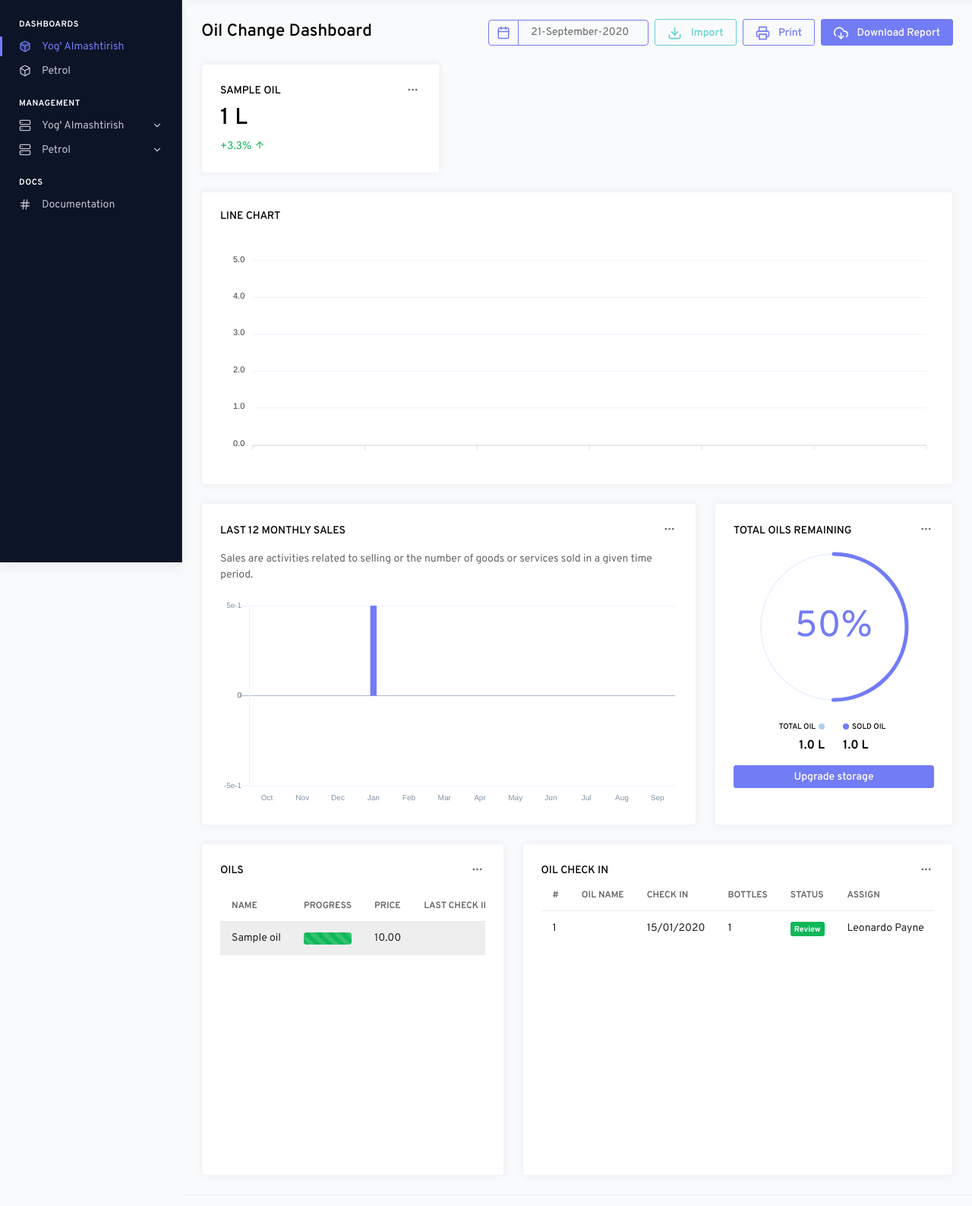
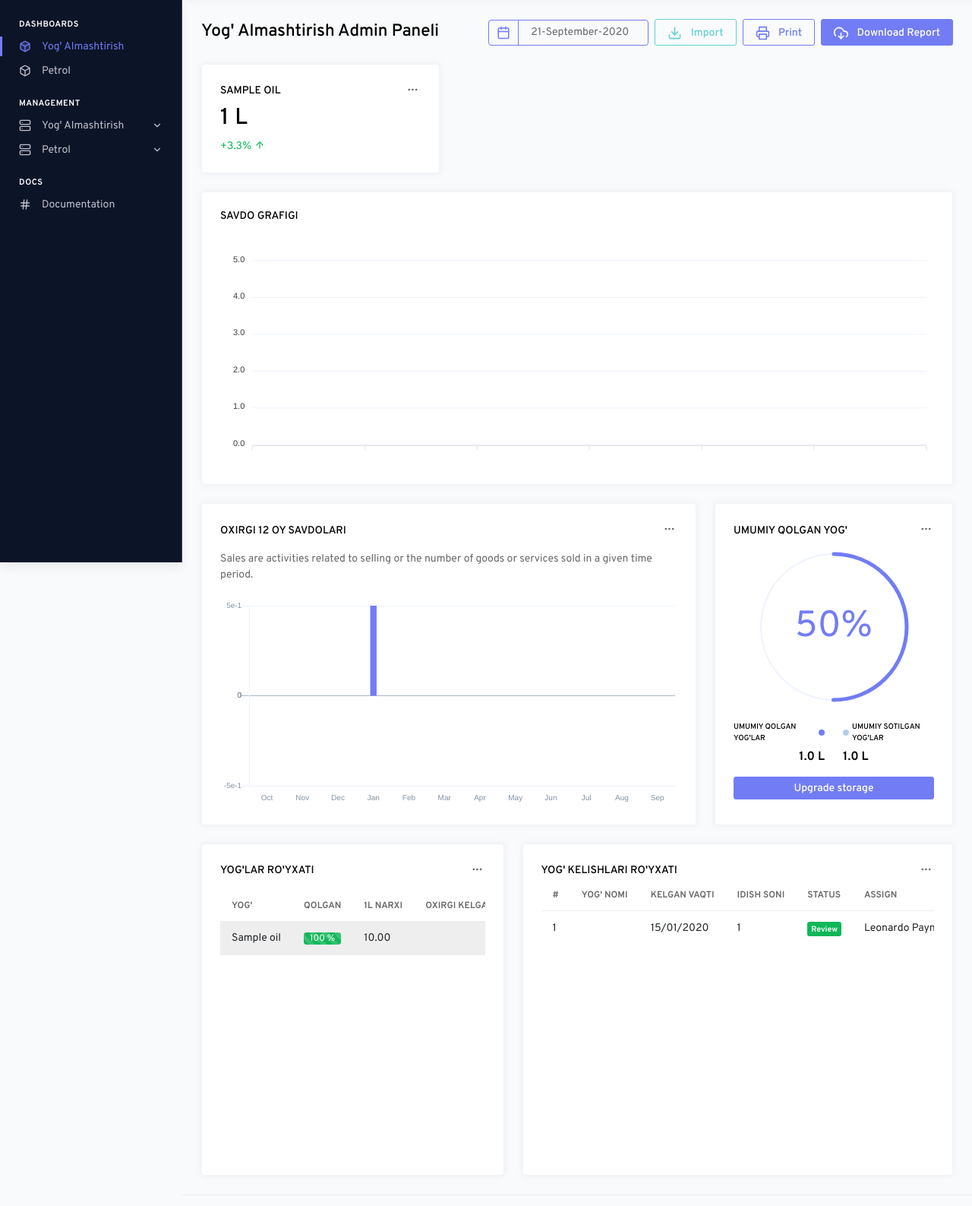
Before and after one commit to kholdarbekov/Petrol, a Django app: page / in a window 1280 px wide. Shown: the part 60-1647 px from the top of the page at 76% size. Run offline with Django 3.2, Linux system fonts and the light colour scheme; a user stored in the database is signed in; tables that the repository leaves empty hold one stand-in row (values such as "Sample post"); some libraries are stand-ins or nearby versions.

Commit message:
small changes in templates

```diff
--- a/templates/carsList.html
+++ b/templates/carsList.html
@@ -72,7 +72,7 @@
                                     <th>Umumiy Sotib Olgan Litri</th>
                                     <th>Umumiy Sotib Olgan Narxi</th>
                                     <th>Bonus</th>
-                                    {% if request.user.is_authenticated %}<th>Edit / Delete</th>{% endif %}
+                                    {% if request.user.is_authenticated %}<th>Bonus / Delete</th>{% endif %}
                                 </tr>
                                 </thead>
                                 <tbody>
@@ -117,7 +117,7 @@
     <!-- endinject -->
     <!-- custom js for this page -->
     <script src="{% static "js/typeahead.js" %}"></script>
-    <script src="{% static "js/bootstrap-maxlength.js" %}"></script>
+{#    <script src="{% static "js/bootstrap-maxlength.js" %}"></script>#}
     <script src="{% static "js/inputmask.js" %}"></script>
 
     <script src="{% static "vendors/datatables.net/jquery.dataTables.js" %}"></script>
--- a/templates/index.html
+++ b/templates/index.html
@@ -18,7 +18,7 @@
 
         <div class="d-flex justify-content-between align-items-center flex-wrap grid-margin">
             <div>
-                <h4 class="mb-3 mb-md-0">Oil Change Dashboard</h4>
+                <h4 class="mb-3 mb-md-0">Yog' Almashtirish Admin Paneli</h4>
             </div>
             <div class="d-flex align-items-center flex-wrap text-nowrap">
                 <div class="input-group date datepicker dashboard-date mr-2 mb-2 mb-md-0 d-md-none d-xl-flex"
@@ -118,7 +118,7 @@
             <div class="col-12 col-xl-12 grid-margin stretch-card">
                 <div class="card">
                     <div class="card-body">
-                        <h6 class="card-title">Line chart</h6>
+                        <h6 class="card-title">Savdo Grafigi</h6>
                         <div id="apexLine"></div>
                     </div>
                 </div>
@@ -130,7 +130,7 @@
                 <div class="card">
                     <div class="card-body">
                         <div class="d-flex justify-content-between align-items-baseline mb-2">
-                            <h6 class="card-title mb-0">Last 12 Monthly sales</h6>
+                            <h6 class="card-title mb-0">Oxirgi 12 Oy Savdolari</h6>
                             <div class="dropdown mb-2">
                                 <button class="btn p-0" type="button" id="dropdownMenuButton4" data-toggle="dropdown"
                                         aria-haspopup="true" aria-expanded="false">
@@ -166,7 +166,7 @@
                 <div class="card">
                     <div class="card-body">
                         <div class="d-flex justify-content-between align-items-baseline mb-2">
-                            <h6 class="card-title mb-0">Total Oils Remaining</h6>
+                            <h6 class="card-title mb-0">Umumiy Qolgan Yog'</h6>
                             <div class="dropdown mb-2">
                                 <button class="btn p-0" type="button" id="dropdownMenuButton5" data-toggle="dropdown"
                                         aria-haspopup="true" aria-expanded="false">
@@ -194,8 +194,8 @@
                         <div class="row mt-4 mb-3">
                             <div class="col-6 d-flex justify-content-end">
                                 <div>
-                                    <label class="d-flex align-items-center justify-content-end tx-10 text-uppercase font-weight-medium">Total
-                                        oil <span class="p-1 ml-1 rounded-circle bg-primary-muted"></span></label>
+                                    <label class="d-flex align-items-center justify-content-end tx-10 text-uppercase font-weight-medium">Umumiy Qolgan
+                                        Yog'lar <span class="p-1 ml-1 rounded-circle bg-primary"></span></label>
                                     <h5 class="font-weight-bold mb-0 text-right">{{ totalRemaining|floatformat:1 }}
                                         L</h5>
                                 </div>
@@ -203,7 +203,7 @@
                             <div class="col-6">
                                 <div>
                                     <label class="d-flex align-items-center tx-10 text-uppercase font-weight-medium"><span
-                                            class="p-1 mr-1 rounded-circle bg-primary"></span> Sold oil</label>
+                                            class="p-1 mr-1 rounded-circle bg-primary-muted"></span> Umumiy Sotilgan Yog'lar</label>
                                     <h5 class="font-weight-bold mb-0">{{ totalSold|floatformat:1 }} L</h5>
                                 </div>
                             </div>
@@ -219,7 +219,7 @@
                 <div class="card">
                     <div class="card-body">
                         <div class="d-flex justify-content-between align-items-baseline mb-2">
-                            <h6 class="card-title mb-0">Oils</h6>
+                            <h6 class="card-title mb-0">Yog'lar Ro'yxati</h6>
                             <div class="dropdown mb-2">
                                 <button class="btn p-0" type="button" id="dropdownMenuButton6" data-toggle="dropdown"
                                         aria-haspopup="true" aria-expanded="false">
@@ -247,18 +247,10 @@
                             <table class="table table-striped">
                                 <thead>
                                 <tr>
-                                    <th>
-                                        Name
-                                    </th>
-                                    <th>
-                                        Progress
-                                    </th>
-                                    <th>
-                                        Price
-                                    </th>
-                                    <th>
-                                        Last Check In
-                                    </th>
+                                    <th>Yog'</th>
+                                    <th>Qolgan</th>
+                                    <th>1L narxi</th>
+                                    <th>Oxirgi Kelgan</th>
                                 </tr>
                                 </thead>
                                 <tbody>
@@ -269,14 +261,16 @@
                                         </td>
                                         <td>
                                             {% with sold=oil|sold:'12' %}
-                                                <div class="progress">
-                                                    <div class="progress-bar progress-bar-striped progress-bar-animated bg-success"
-                                                         role="progressbar"
-                                                         style="width: {{ sold|remaining_percent:oil.RemainingLitres }}%"
-                                                         aria-valuenow="{{ sold|remaining_percent:oil.RemainingLitres }}"
-                                                         aria-valuemin="0"
-                                                         aria-valuemax="{{ sold|add:oil.RemainingLitres }}"></div>
-                                                </div>
+                                                {% with percent=sold|remaining_percent:oil.RemainingLitres %}
+                                                    <div class="progress">
+                                                        <div class="progress-bar progress-bar-striped progress-bar-animated bg-success"
+                                                             role="progressbar"
+                                                             style="width: {{ percent }}%"
+                                                             aria-valuenow="{{ percent }}"
+                                                             aria-valuemin="0"
+                                                             aria-valuemax="{{ sold|add:oil.RemainingLitres }}">{{ percent|floatformat:0 }} %</div>
+                                                    </div>
+                                                {% endwith %}
                                             {% endwith %}
                                         </td>
                                         <td>
@@ -297,7 +291,7 @@
                 <div class="card">
                     <div class="card-body">
                         <div class="d-flex justify-content-between align-items-baseline mb-2">
-                            <h6 class="card-title mb-0">Oil Check In</h6>
+                            <h6 class="card-title mb-0">Yog' Kelishlari Ro'yxati</h6>
                             <div class="dropdown mb-2">
                                 <button class="btn p-0" type="button" id="dropdownMenuButton7" data-toggle="dropdown"
                                         aria-haspopup="true" aria-expanded="false">
@@ -326,9 +320,9 @@
                                 <thead>
                                 <tr>
                                     <th class="pt-0">#</th>
-                                    <th class="pt-0">Oil Name</th>
-                                    <th class="pt-0">Check In</th>
-                                    <th class="pt-0">Bottles</th>
+                                    <th class="pt-0">Yog' Nomi</th>
+                                    <th class="pt-0">Kelgan Vaqti</th>
+                                    <th class="pt-0">Idish soni</th>
                                     <th class="pt-0">Status</th>
                                     <th class="pt-0">Assign</th>
                                 </tr>
--- a/templates/oilCheckIns.html
+++ b/templates/oilCheckIns.html
@@ -81,7 +81,7 @@
                                     <th>Idish hajmi</th>
                                     <th>Vaqti</th>
                                     <th>Summasi</th>
-                                    <th>Edit / Delete</th>
+                                    <th>Delete</th>
                                   </tr>
                                 </thead>
                                 <tbody>
@@ -92,7 +92,7 @@
                                         <td>{{ checkin.oil.bottleVolume|floatformat:1 }} L</td>
                                         <td>{{ checkin.date|date:"d/m/Y" }}</td>
                                         <td>{{ checkin|checkin_cost }} UZS</td>
-                                        <td><a href="#" class="editor_edit">Edit</a> / <a href="{% url 'oil_checkin_delete' %}" title="{{ checkin.pk }}" id="Delete{{ forloop.counter }}" class="editor_remove">Delete</a></td>
+                                        <td><a href="{% url 'oil_checkin_delete' %}" title="{{ checkin.pk }}" id="Delete{{ forloop.counter }}" class="editor_remove">Delete</a></td>
                                       </tr>
                                   {% endfor %}
                                 </tbody>
```
Also changed, not shown: templates/oilsList.html (+6 -4 lines), templates/oilsTrades.html (+2 -5 lines), templates/petrolTrades.html (+2 -5 lines).
